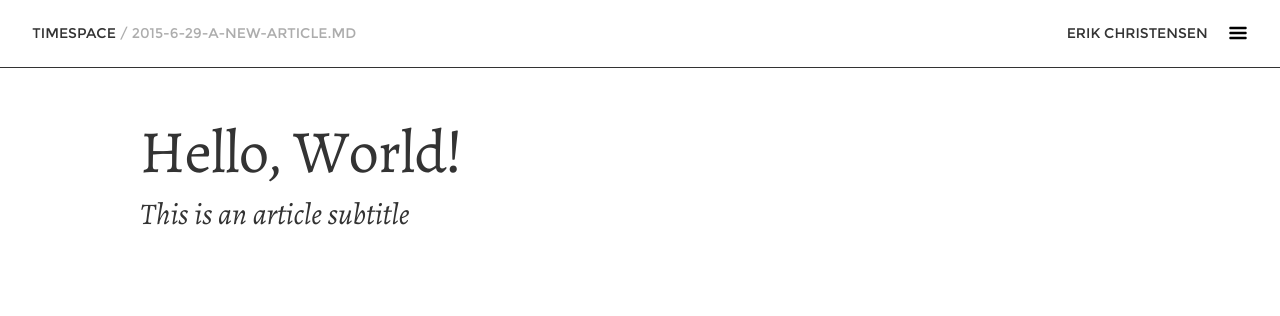
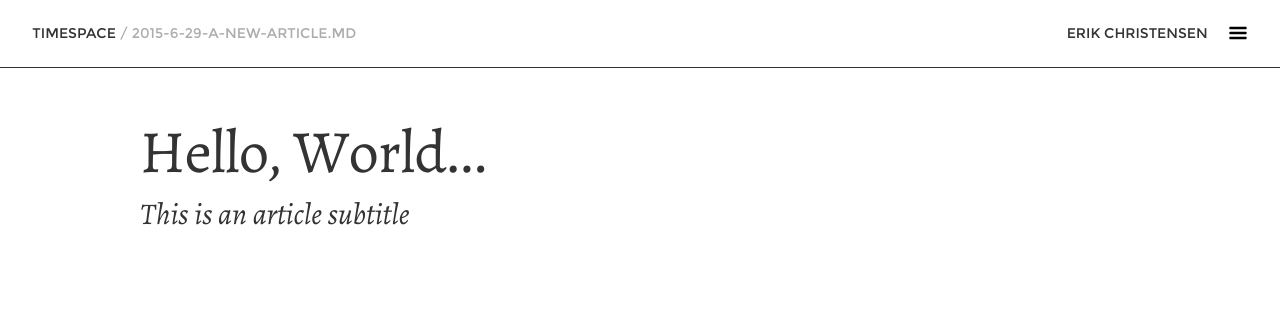
Before and after one commit to netlifydemo/cms-demo, a Jekyll site: the page built from _articles/2015-6-29-a-new-article.md, in a window 1280 px wide. Shown: the top 316 px of the page. Built offline with Jekyll 4.4.1, drawn with Linux system fonts in a browser that asks for light colours; part of the change alters nothing that is shown.

```diff
--- a/_articles/2015-6-29-a-new-article.md
+++ b/_articles/2015-6-29-a-new-article.md
@@ -1,7 +1,7 @@
 ---
-"title": "Hello, World!"
+"title": "Hello, World..."
 "subtitle": "This is an article subtitle"
-"date": 0029-06-30
+"date": 1929-06-30T00:00:00.000Z
 "full_title": "Hello world, testing the static CMS"
 "bib": "Lets see if the permissions works as they should"
 "links": []
```
